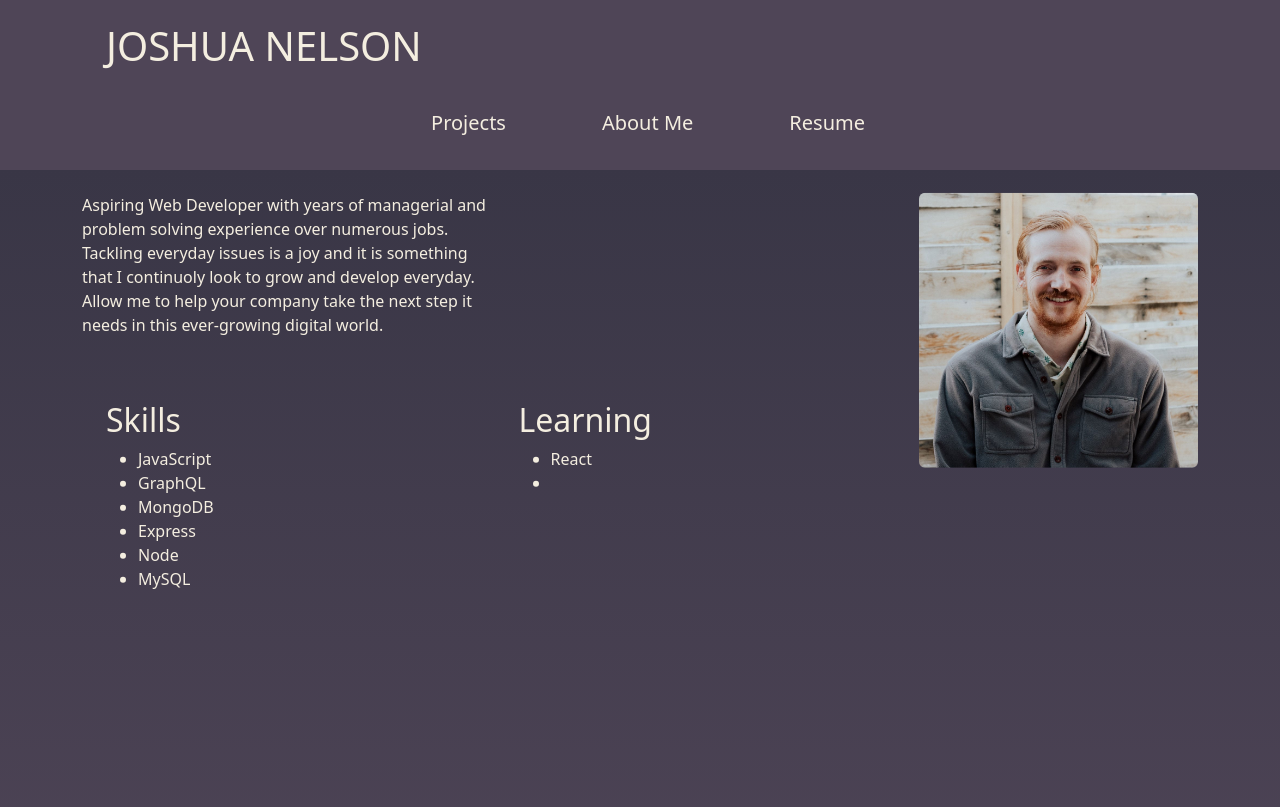
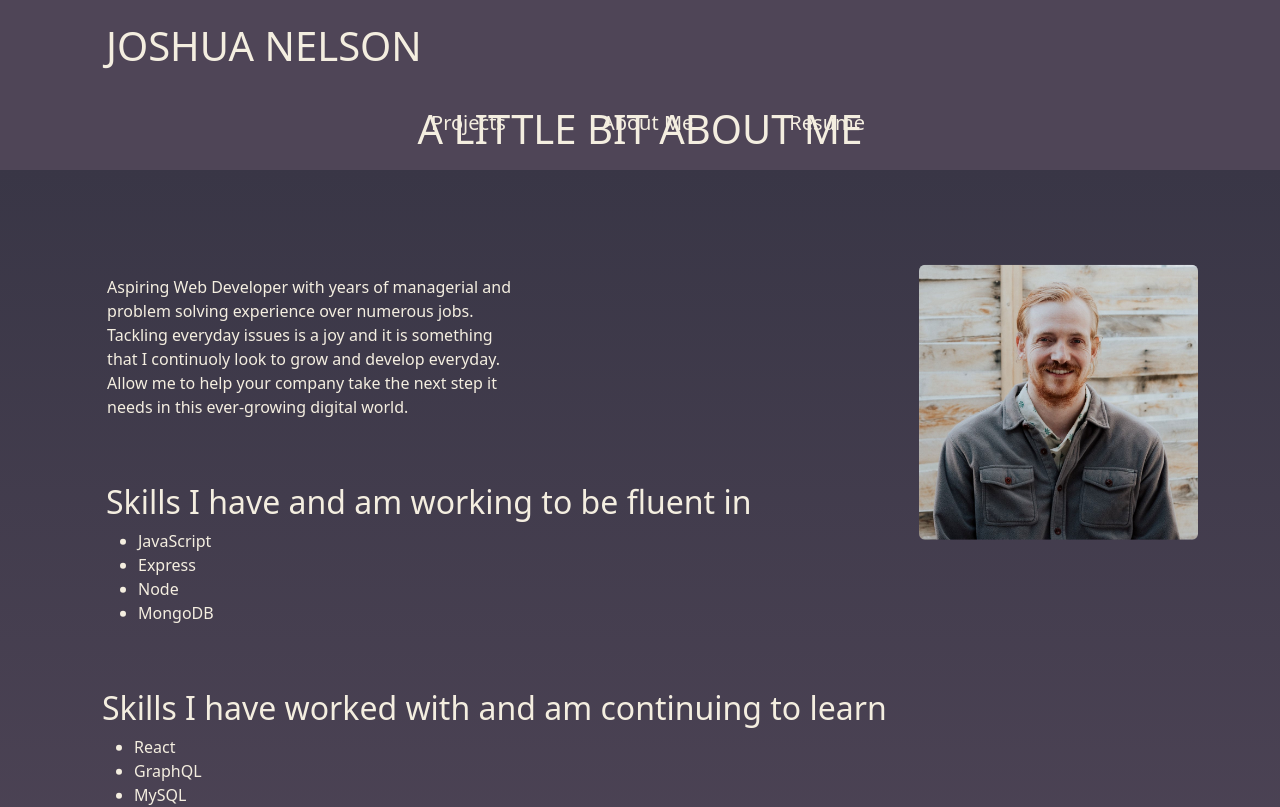
Before and after one commit to joshua-wade7/React-Portfolio, a React (Create React App) app: page /aboutme in a window 1280 px wide. Shown: the top 807 px of the page. Built offline with nearby package versions, Linux system fonts and the light colour scheme.

Commit message:
finished work on the AboutMe.js file, deleted unused code from all files, added the homepage to package.json

```diff
--- a/package.json
+++ b/package.json
@@ -1,4 +1,5 @@
 {
+  "homepage": "https://joshua-wade7.github.io/React-Portfolio",
   "name": "client",
   "version": "0.1.0",
   "private": true,
--- a/src/components/Section/AboutMe.js
+++ b/src/components/Section/AboutMe.js
@@ -16,88 +16,89 @@ const styles = {
     alignItems: "center",
     boxShadow: "5px 5px #4b697d",
   },
-  // heading: {
-  //   textAlign: "center",
-  //   fontSize: "3rem",
-  //   color: "",
-  // },
+
   section: {
     margin: "20px",
   },
   bodyBackground: {
     background: "linear-gradient(#393646, #4F4557)",
   },
+  background: {
+    marginTop: "5%",
+  },
   text: {
     color: "#F4EEE0",
+  },
+  aboutMe: {
+    color: "#F4EEE0",
+    marginTop: "5%",
+    marginLeft: "3%",
+  },
+  align: {
+    textAlign: "Center",
+    color: "#F4EEE0",
+    marginBottom: "5%",
+  },
+  img: {
+    marginTop: "5%",
   },
 };
 
 function AboutMe() {
   return (
-    <>
-      {/* <Container className="vh-100" style={styles.bodyBackground}> */}
+    <div style={styles.bodyBackground}>
+      <Container>
         <div className="vh-100" style={styles.bodyBackground}>
-        <section className="container position-absolute top-50 start-50 translate-middle">
-          {/* <h2 style={styles.heading}>About Me</h2> */}
+          <section
+            className="container position-absolute top-50 start-50 translate-middle"
+            style={styles.background}
+          >
+            <h1 style={styles.align}>A LITTLE BIT ABOUT ME</h1>
+
             <img
               src={portfolioPic}
               class="rounded mx-auto d-block h-25 w-25 float-end"
               alt="Photo of Developer"
+              style={styles.img}
             ></img>
-          {/* <img id="img-0" src={profilePic} alt="Photo of Developer" /> */}
-          <div className="d-flex flex-row justify-content-start">
-            <p className="justify-content-start w-50" style={styles.text}>
+
+            <div className="d-flex flex-column justify-content-end">
+              <br></br>
+              <p className="justify-content-start w-50" style={styles.aboutMe}>
                 Aspiring Web Developer with years of managerial and problem
-              solving experience over numerous jobs. Tackling everyday issues is
-              a joy and it is something that I continuoly look to grow and
-              develop everyday. Allow me to help your company take the next step
-              it needs in this ever-growing digital world.
+                solving experience over numerous jobs. Tackling everyday issues
+                is a joy and it is something that I continuoly look to grow and
+                develop everyday. Allow me to help your company take the next
+                step it needs in this ever-growing digital world.
               </p>
             </div>
             <Container>
               <Row className="d-flex">
                 <Col style={styles.text} className="mt-5">
-                <h2>Skills</h2>
+                  <h2>Skills I have and am working to be fluent in</h2>
                   <ul>
                     <li>JavaScript</li>
-                  <li>GraphQL</li>
-                  <li>MongoDB</li>
                     <li>Express</li>
                     <li>Node</li>
-                  <li>MySQL</li>
+                    <li>MongoDB</li>
                   </ul>
                 </Col>
-              <Col style={styles.text} className="mt-5">
-                <h2>Learning</h2>
+              </Row>
+              <Row>
+                <Col style={styles.text} className="mt-5 ms-2">
+                  <h2>Skills I have worked with and am continuing to learn</h2>
                   <ul>
                     <li>React</li>
-                  <li></li>
+                    <li>GraphQL</li>
+                    <li>MySQL</li>
                   </ul>
                 </Col>
               </Row>
             </Container>
-          {/* <div className="d-flex flex-row justify-content-center">
-          <div className="card mt-4 w-50">
-          <div className="card-body" style={styles.cardBody}>
-          Aspiring young Web Developer with years of managerial and problem
-          solving experience over numerous jobs. Tackling everyday issues is
-              a joy and it is something that I continuoly look to grow and
-              develop everyday. Allow me to help your company take the next step
-              it needs in this ever-growing digital world.
-            </div>
-            </div>
-          </div> */}
-          {/* <p>
-          Aspiring young Web Developer with years of managerial and problem
-          solving experience over numerous jobs. Tackling everyday issues is a
-          joy and it is something that I continuoly look to grow and develop
-          everyday. Allow me to help your company take the next step it needs in
-          this ever-growing digital world.
-        </p> */}
           </section>
         </div>
-      {/* </Container> */}
-    </>
+      </Container>
+    </div>
   );
 }
 
--- a/src/components/Section/Resume.js
+++ b/src/components/Section/Resume.js
@@ -28,7 +28,7 @@ function Resume() {
           </Col>
           <Col className="">
             {/* resume link currently not working - look at later! */}
-            <a href="./React-portfolio/Files/JoshuaResume.pdf" download>
+            <a href="../React-portfolio/Files/JoshuaResume.pdf" download>
               <Button variant="dark" className="mt-2">
                 Download PDF
               </Button>
@@ -49,17 +49,7 @@ function Resume() {
               <li>MERN Full-Stack Web Development</li>
             </ul>
           </Col>
-          {/* <Col style={styles.textColor} className="ms-5">
-            <h2>Skills</h2>
-            <ul>
-              <li>JavaScript</li>
-              <li>GraphQL</li>
-              <li>MongoDB</li>
-              <li>React (learning)</li>
-              <li>Bootstrap</li>
-              <li>MySQL</li>
-            </ul>
-          </Col> */}
+
           <Row style={styles.textColor}>
             <Col lg={5}>
               <h3>
@@ -91,10 +81,6 @@ function Resume() {
                 implementation of Standard Operating Procedures (SOP’s)
               </li>
             </ul>
-            {/* <h4>Accomplishments</h4>
-              <ul>
-                <li>Introduced New Method for Auditing the Draw</li>
-              </ul> */}
           </Col>
           <Col className="p-4">
             <h3>Route Manager</h3>
@@ -111,17 +97,7 @@ function Resume() {
                 customers understand the process
               </li>
               <li>Stocked accounts with every battery sold since last visit</li>
-              {/* <li>
-                  Demonstrated discipline in restocking route truck every
-                  evening to setup the following day with all necessary
-                  batteries and accessories
-                </li> */}
             </ul>
-            {/* <h4>Accomplishments</h4>
-              <ul>
-                <li>Recognized by Clients for exemplary Customer Service</li>
-                <li>Promoted in 6 Months</li>
-              </ul> */}
           </Col>
           <Col className="p-4">
             <h3>Publics Coordinator | Event Services Staff</h3>
@@ -147,24 +123,7 @@ function Resume() {
                 make final tweaks in room arrangements and meeting room setups
               </li>
             </ul>
-            {/* <h4>Accomplishments</h4>
-              <ul>
-                <li>Promoted in 6 Months</li>
-              </ul> */}
           </Col>
-          {/* <Col className="p-5">
-              <h3>Front Desk Agent, Marriott Hotel - Denver, CO</h3>
-              <p>May 2019 - Aug 2019</p>
-              <h4>Responsibilities</h4>
-              <ul>
-                <li>Handled Customer Request and Interactions</li>
-                <li>Performed Daily Audits on Guest Rooms and Vacancy </li>
-              </ul>
-              <h4>Accomplishments</h4>
-              <ul>
-                <li>Recognized by Clients for exemplary Customer Service</li>
-              </ul>
-            </Col> */}
         </Row>
       </Container>
     </div>
```
Also changed, not shown: src/components/Section/Projects.js (+13 -114 lines). Lines whose indentation alone changed are shown as unchanged.
